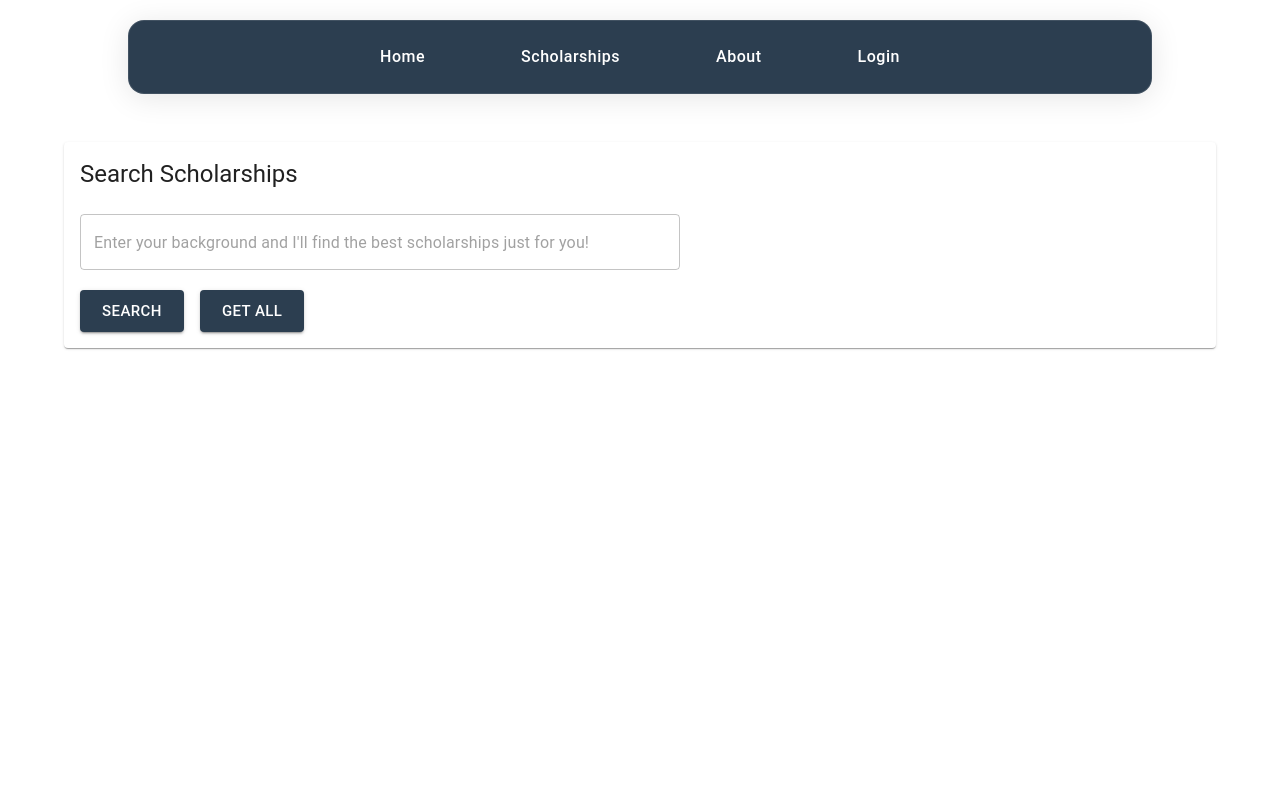
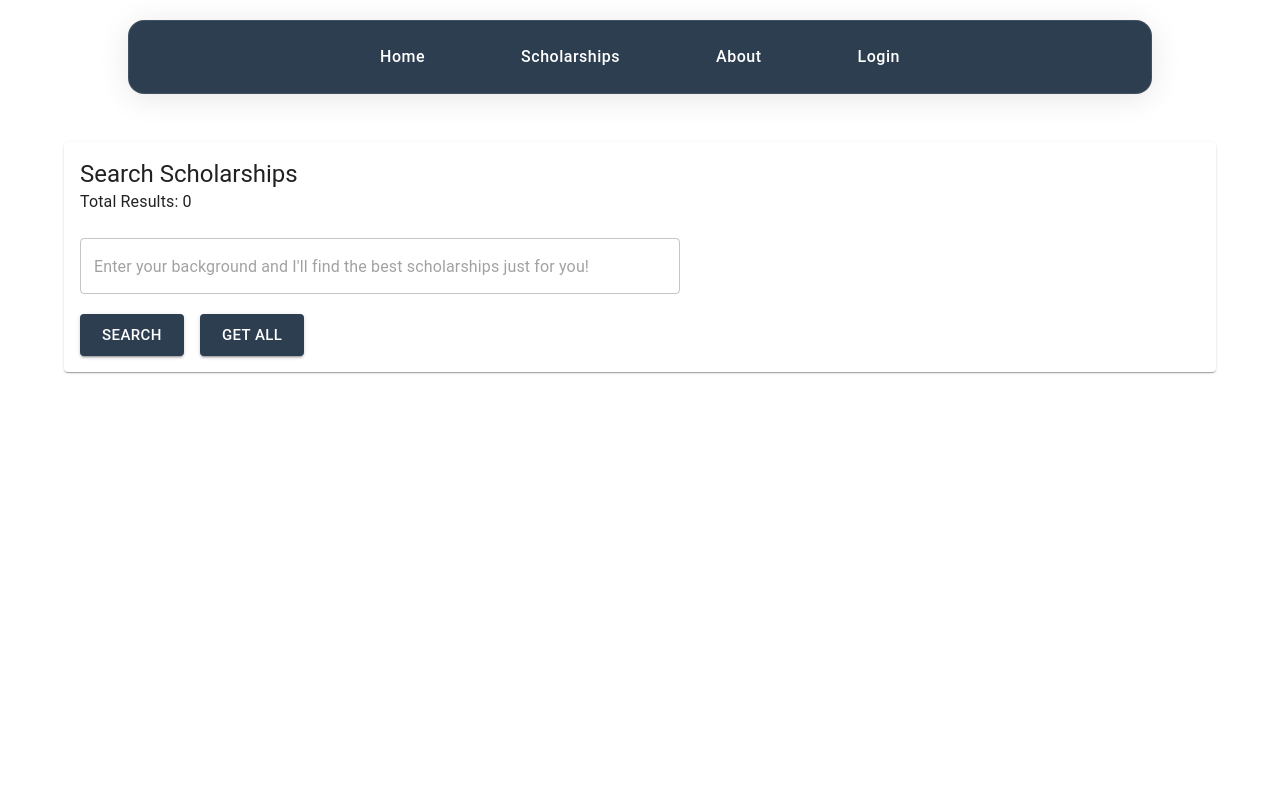
Before and after one commit to Dilip-Kashyp/ScholarMatch-AI, a Next.js app: page /scholarships in a window 1280 px wide. Shown: the top 800 px of the page. Built offline with nearby package versions, Linux system fonts and the light colour scheme.

Commit message:
add result counter

```diff
--- a/src/components/scholarshipsPage/index.jsx
+++ b/src/components/scholarshipsPage/index.jsx
@@ -14,7 +14,7 @@ import { useForm } from "@/helper";
 import { useState } from "react";
 
 function ScholarshipsPage() {
-  const { HEADER_CONFIG, SEARCH_INPUT, BUTTON_CONFIG, GET_ALL_BUTTON_CONFIG } =
+  const { HEADER_CONFIG, SEARCH_INPUT, BUTTON_CONFIG, GET_ALL_BUTTON_CONFIG, APPLICATION_COUNTER } =
     SCHOLARSHIP_PAGE_CONFIG;
 
   const [open, setOpen] = useState(false);
@@ -22,12 +22,13 @@ function ScholarshipsPage() {
   const [data, setData] = useState([]);
   const [isLoading, setIsLoading] = useState(false);
   const [isLoadingGetAll, setIsLoadingGetAll] = useState(false);
-
+  const [scholarshipCount, setScholarshipCount] = useState(0);
 
   const { mutate: getAllScholarships } = useGetSearchedScholarships({
     mutationConfig: {
       onSuccess: (response) => {
         setData(response);
+        setScholarshipCount(response?.data?.length || 0);
         setIsLoading(false);
         setIsLoadingGetAll(false);
         showNotification("Scholarship fetched successfully");
@@ -88,6 +89,7 @@ function ScholarshipsPage() {
         >
           <Stack>
             <Typography {...HEADER_CONFIG} />
+            <Typography {...APPLICATION_COUNTER(scholarshipCount)} />
           </Stack>
           <form onSubmit={onSubmit}>
             <Stack
--- a/src/constants/scholarship.js
+++ b/src/constants/scholarship.js
@@ -27,7 +27,6 @@ export const SCHOLARSHIP_PAGE_CONFIG = {
       children: "Get all",
       size: "large",
       sx: {
-
         backgroundColor: "#2c3e50",
         color: "#fff",
         "&:hover": {
@@ -50,13 +49,16 @@ export const SCHOLARSHIP_PAGE_CONFIG = {
           marginBottom: "20px",
         },
       },
-
     },
-
   },
 
-  LOADING_CONFIG: {
-    children: "Loading scholarships...",
+  APPLICATION_COUNTER: (count) => {
+    return {
+      typographyProps: {
+        variant: "body1",
+        children: `Total Results: ${count}`,
+      },
+    };
   },
 };
 
@@ -86,10 +88,10 @@ export const SCHOLARSHIP_DETAILS_CARD_CONFIG = {
   },
 
   DEADLINE_CONFIG: (deadline) => {
-    const formattedDate = new Date(deadline).toLocaleDateString('en-US', {
-      year: 'numeric',
-      month: 'long',
-      day: 'numeric'
+    const formattedDate = new Date(deadline).toLocaleDateString("en-US", {
+      year: "numeric",
+      month: "long",
+      day: "numeric",
     });
     return {
       typographyProps: {
```
